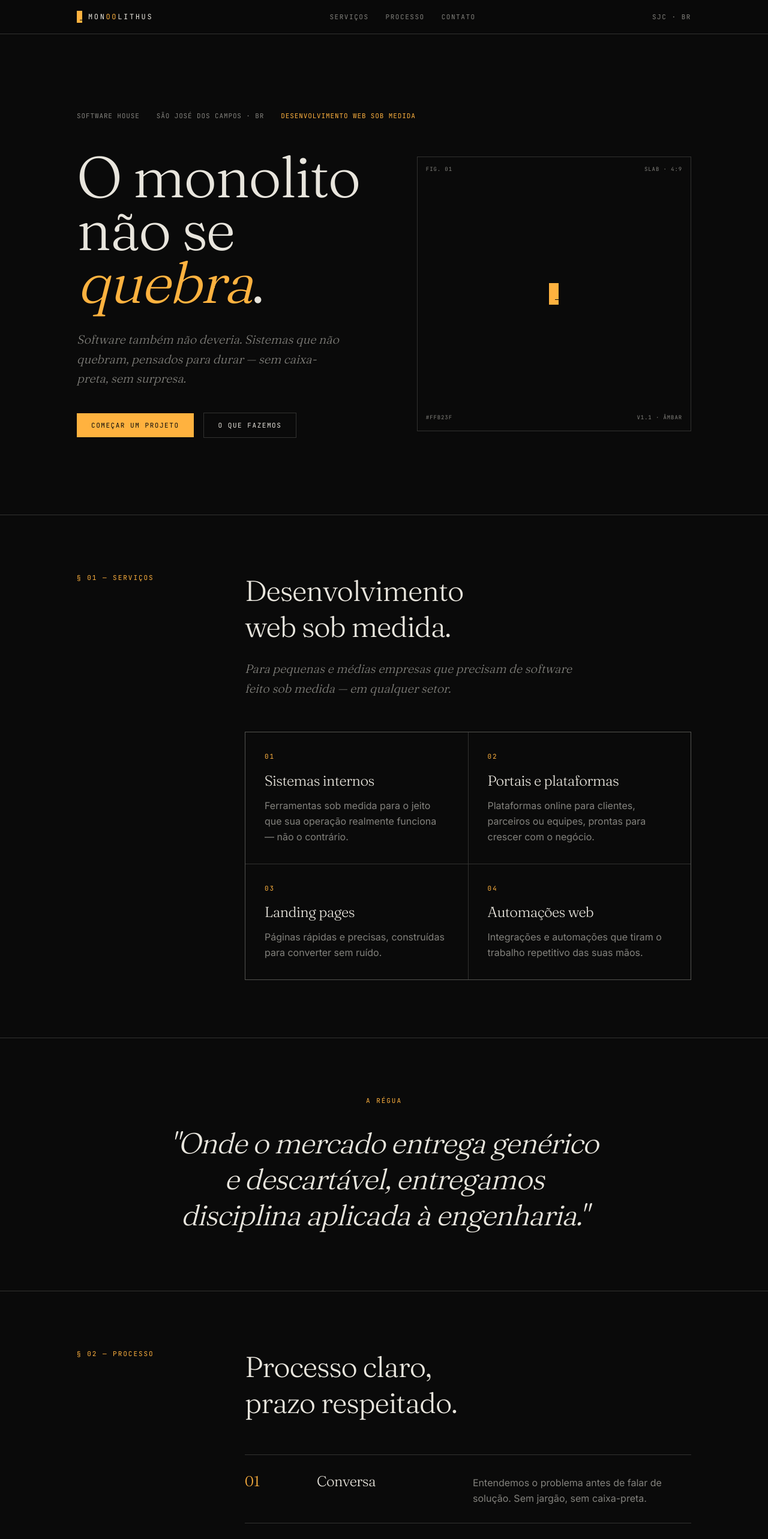
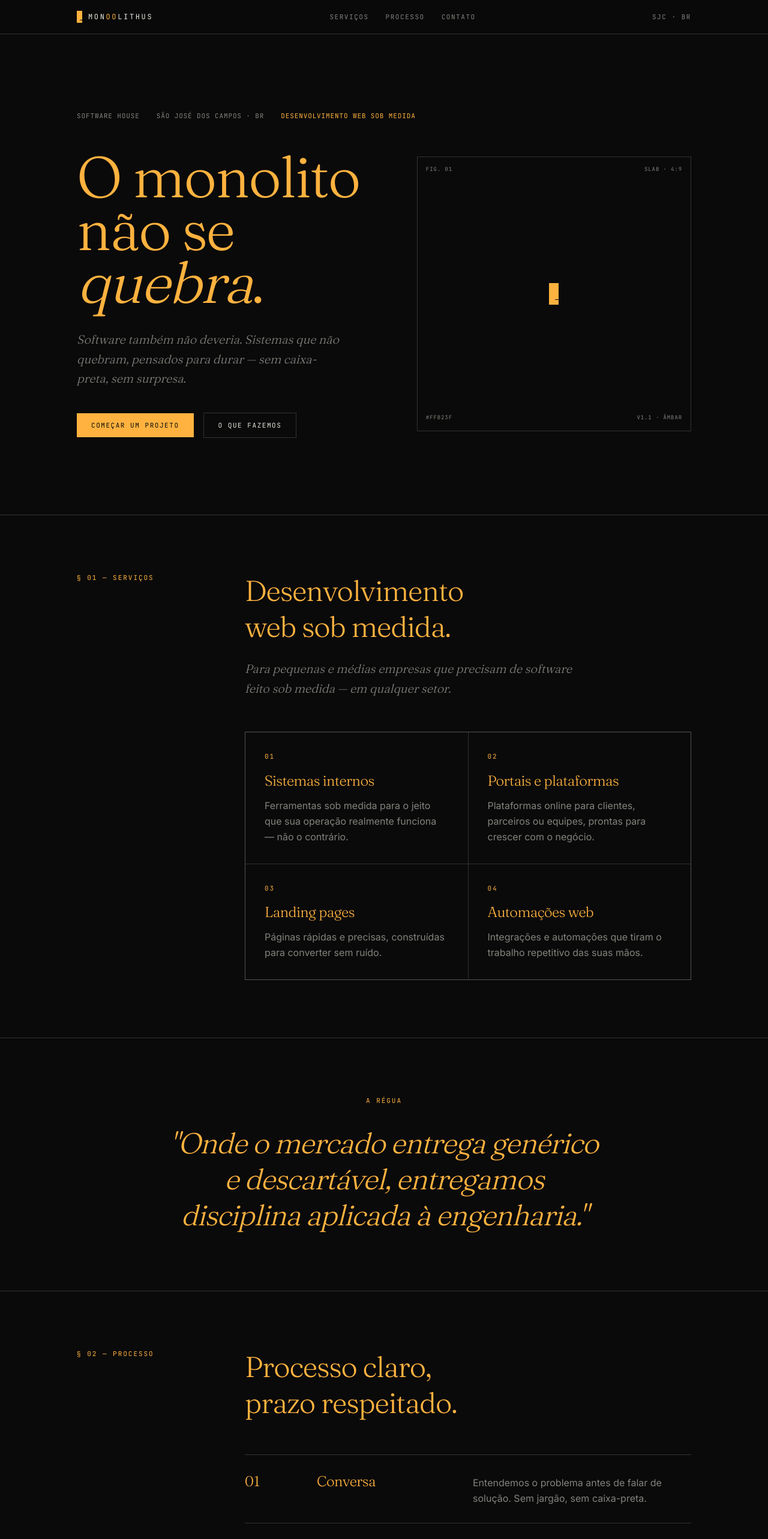
Before and after one commit to FelipeSSac/monoolithus, a Next.js app: page / in a window 1280 px wide. Shown: the top 2566 px of the page at 60% size. Built offline with nearby package versions, Linux system fonts and the light colour scheme.

Commit message:
feat: apply primary color to all text elements
Co-authored-by: Felipe Souza <82123850+FelipeSSac@users.noreply.github.com>

```diff
--- a/app/page.tsx
+++ b/app/page.tsx
@@ -65,8 +65,8 @@ export default function HomePage() {
 
           <div className="grid items-center gap-16 lg:grid-cols-[1.1fr_1fr]">
             <div>
-              <h1 className="text-balance font-serif text-6xl font-light leading-[0.92] tracking-tight sm:text-7xl lg:text-8xl">
-                O monolito não se <em className="italic text-primary">quebra</em>.
+              <h1 className="text-balance font-serif text-6xl font-light leading-[0.92] tracking-tight text-primary sm:text-7xl lg:text-8xl">
+                O monolito não se <em className="italic">quebra</em>.
               </h1>
               <p className="mt-9 max-w-md text-pretty font-serif text-xl font-light italic leading-relaxed text-muted-foreground">
                 Software também não deveria. Sistemas que não quebram, pensados
@@ -117,7 +117,7 @@ export default function HomePage() {
               § 01 — Serviços
             </div>
             <div>
-              <h2 className="max-w-xl text-balance font-serif text-4xl font-light leading-tight tracking-tight sm:text-5xl">
+              <h2 className="max-w-xl text-balance font-serif text-4xl font-light leading-tight tracking-tight text-primary sm:text-5xl">
                 Desenvolvimento web sob medida.
               </h2>
               <p className="mt-6 max-w-xl text-pretty font-serif text-xl font-light italic leading-relaxed text-muted-foreground">
@@ -131,7 +131,7 @@ export default function HomePage() {
                     <div className="font-mono text-[11px] uppercase tracking-[0.18em] text-primary">
                       {item.n}
                     </div>
-                    <h3 className="mt-4 font-serif text-2xl font-light tracking-tight">
+                    <h3 className="mt-4 font-serif text-2xl font-light tracking-tight text-primary">
                       {item.title}
                     </h3>
                     <p className="mt-3 leading-relaxed text-muted-foreground">
@@ -151,7 +151,7 @@ export default function HomePage() {
           <div className="mb-8 font-mono text-[11px] uppercase tracking-[0.18em] text-primary">
             A régua
           </div>
-          <blockquote className="mx-auto max-w-3xl text-balance font-serif text-3xl font-light italic leading-tight tracking-tight sm:text-5xl">
+          <blockquote className="mx-auto max-w-3xl text-balance font-serif text-3xl font-light italic leading-tight tracking-tight text-primary sm:text-5xl">
             {'"Onde o mercado entrega genérico e descartável, entregamos disciplina aplicada à engenharia."'}
           </blockquote>
         </div>
@@ -165,7 +165,7 @@ export default function HomePage() {
               § 02 — Processo
             </div>
             <div>
-              <h2 className="max-w-xl text-balance font-serif text-4xl font-light leading-tight tracking-tight sm:text-5xl">
+              <h2 className="max-w-xl text-balance font-serif text-4xl font-light leading-tight tracking-tight text-primary sm:text-5xl">
                 Processo claro, prazo respeitado.
               </h2>
 
@@ -178,7 +178,7 @@ export default function HomePage() {
                     <div className="font-serif text-2xl font-light text-primary">
                       {item.n}
                     </div>
-                    <div className="font-serif text-2xl font-light tracking-tight">
+                    <div className="font-serif text-2xl font-light tracking-tight text-primary">
                       {item.title}
                     </div>
                     <p className="max-w-xl leading-relaxed text-muted-foreground">
@@ -200,7 +200,7 @@ export default function HomePage() {
               § 03 — Contato
             </div>
             <div>
-              <h2 className="max-w-2xl text-balance font-serif text-4xl font-light leading-tight tracking-tight sm:text-6xl">
+              <h2 className="max-w-2xl text-balance font-serif text-4xl font-light leading-tight tracking-tight text-primary sm:text-6xl">
                 Tem um sistema para construir?
               </h2>
               <p className="mt-6 max-w-lg text-pretty font-serif text-xl font-light italic leading-relaxed text-muted-foreground">
```
